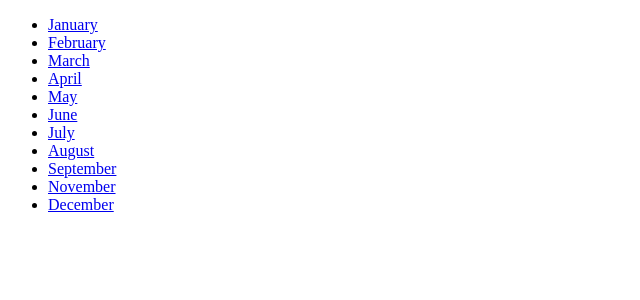
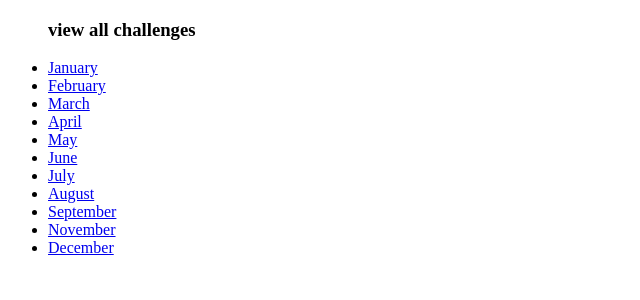
Before and after one commit to Khrrousheh/02_project_two, a Django app: page /challenges/ in a window 1280 px wide. Shown: the top 300 px of the page, without its empty margins (0-640 px from the left). Run offline with Django 5.2, Linux system fonts and the light colour scheme.

Commit message:
template: add partial template snippets

```diff
--- a/challenges/templates/challenges/challenge.html
+++ b/challenges/templates/challenges/challenge.html
@@ -5,6 +5,7 @@
 {% endblock %}
 
 {% block content %}
+    {% include "challenges/includes/headers.html" with active_page='challenge' %}
     <h1>{{ month | title}} challenge</h1>
     {% if text %}
         <h2>{{text}}</h2>
--- /dev/null
+++ b/challenges/templates/challenges/includes/headers.html
@@ -0,0 +1,8 @@
+<header>
+    {% if active_page != "index" %}
+    <nav><a href="{% url 'index' %}">All Challenges</a></nav>
+    <samp>All Challenges/{{ month }}</samp>
+    {% else %}
+    <h3>view all challenges</h3>
+    {% endif %}
+</header>
--- a/challenges/templates/challenges/index.html
+++ b/challenges/templates/challenges/index.html
@@ -6,6 +6,7 @@
 
 {% block content %}
     <ul>
+    {% include "challenges/includes/headers.html" with active_page='index' %}
         {% for month in months_list %}
             <li><a href="{% url 'month-challenge' month %}">{{ month |title }}</a></li>
         {% endfor %}
--- a/challenges/urls.py
+++ b/challenges/urls.py
@@ -3,7 +3,7 @@ from . import views
 
 
 urlpatterns = [
-    path("", views.index),
+    path("", views.index, name="index"),
     path("<int:month>", views.monthly_challenge_by_number),
     path("<str:month>", views.monthly_challenge, name="month-challenge"),
 ]
```
